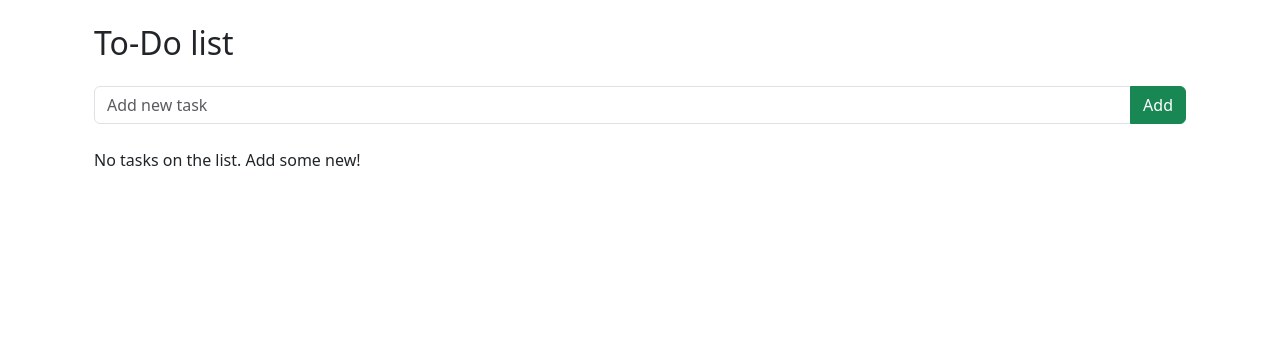
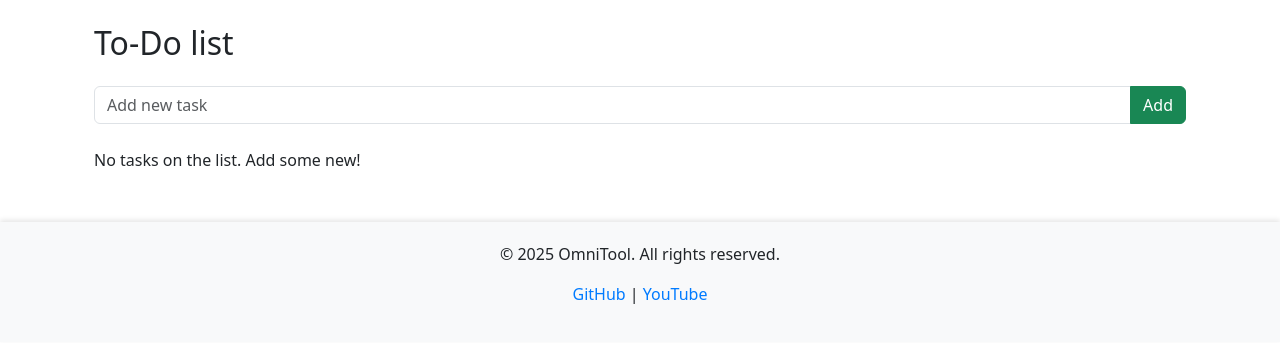
Before and after one commit to DamiJJJ/OmniTool, a Flask app: page /todo in a window 1280 px wide. Shown: the part 56-399 px from the top of the page. Run offline with Flask 3, Linux system fonts and the light colour scheme.

Commit message:
Add footer to base template and move styles to separate css file

```diff
--- /dev/null
+++ b/static/css/style.css
@@ -0,0 +1,56 @@
+        body.dark-mode {
+            background-color: #343a40;
+            color: #f8f9fa;
+        }
+        body.dark-mode .navbar {
+            background-color: #212529 !important;
+        }
+        body.dark-mode .card {
+            background-color: #495057;
+            color: #f8f9fa;
+        }
+        body.dark-mode .form-control {
+            background-color: #6c757d;
+            color: #f8f9fa;
+            border-color: #495057;
+        }
+        body.dark-mode .form-control::placeholder {
+            color: #ced4da;
+        }
+        body.dark-mode .list-group-item {
+            background-color: #495057;
+            border-color: #6c757d;
+        }
+        body.dark-mode .list-group-item.list-group-item-secondary {
+            background-color: #5a6268;
+        }
+
+        .footer {
+            background-color: #343a40;
+            color: #f8f9fa;
+            padding: 20px 0;
+            margin-top: 50px;
+            width: 100%;
+            bottom: 0;
+            left: 0;
+            box-shadow: 0 -2px 5px rgba(0,0,0,0.2);
+        }
+        body.light-mode .footer {
+            background-color: #f8f9fa;
+            color: #212529;
+            box-shadow: 0 -2px 5px rgba(0,0,0,0.1);
+        }
+        .footer a {
+            color: #007bff;
+            text-decoration: none;
+        }
+        .footer a:hover {
+            text-decoration: underline;
+            color: #0056b3;
+        }
+        body.dark-mode .footer a {
+            color: #6daffb;
+        }
+        body.dark-mode .footer a:hover {
+            color: #a8d5ff;
+        }
--- a/templates/base.html
+++ b/templates/base.html
@@ -5,27 +5,8 @@
     <meta name="viewport" content="width=device-width, initial-scale=1.0">
     <title>{% block title %}OmniTool - everything at one place!{% endblock %}</title>
     <link id="theme-link" href="https://cdn.jsdelivr.net/npm/bootstrap@5.3.7/dist/css/bootstrap.min.css" rel="stylesheet" integrity="sha384-LN+7fdVzj6u52u30Kp6M/trliBMCMKTyK833zpbD+pXdCLuTusPj697FH4R/5mcr" crossorigin="anonymous">
-    <style>
-        body.dark-mode {
-            background-color: #343a40;
-            color: #f8f9fa;
-        }
-        body.dark-mode .navbar {
-            background-color: #212529 !important;
-        }
-        body.dark-mode .card {
-            background-color: #495057;
-            color: #f8f9fa;
-        }
-        body.dark-mode .form-control {
-            background-color: #6c757d;
-            color: #f8f9fa;
-            border-color: #495057;
-        }
-        body.dark-mode .form-control::placeholder {
-            color: #ced4da;
-        }
-    </style>
+    <link rel="stylesheet" href="{{ url_for('static', filename='css/style.css') }}">
+    </head>
 </head>
 <body class="light-mode">
     <nav class="navbar navbar-expand-lg navbar-dark bg-dark">
@@ -61,20 +42,29 @@
         {% block content %}{% endblock %}
     </div>
 
+    <footer class="footer text-center">
+        <div class="container">
+            <p>&copy; 2025 OmniTool. All rights reserved.</p>
+            <p>
+                <a href="https://github.com/DamiJJJ" target="_blank" rel="noopener noreferrer">GitHub</a> |
+                <a href="https://www.youtube.com/c/DamiJJJ" target="_blank" rel="noopener noreferrer">YouTube</a>
+            </p>
+        </div>
+    </footer>
+
     <script src="https://cdn.jsdelivr.net/npm/bootstrap@5.3.7/dist/js/bootstrap.bundle.min.js" integrity="sha384-ndDqU0Gzau9qJ1lfW4pNLlhNTkCfHzAVBReH9diLvGRem5+R9g2FzA8ZGN954O5Q" crossorigin="anonymous"></script>
     <script>
         const themeSwitch = document.getElementById('theme-switch');
         const body = document.body;
         const themeLink = document.getElementById('theme-link');
 
-        // Check for saved theme preference
         const savedTheme = localStorage.getItem('theme');
         if (savedTheme) {
             body.classList.remove('light-mode', 'dark-mode');
             body.classList.add(savedTheme);
             themeSwitch.checked = (savedTheme === 'dark-mode');
         } else {
-            body.classList.add('light-mode'); // Default to light mode
+            body.classList.add('light-mode');
         }
 
         themeSwitch.addEventListener('change', function() {
@@ -89,5 +79,6 @@
             }
         });
     </script>
+    </script>
 </body>
 </html>
```
